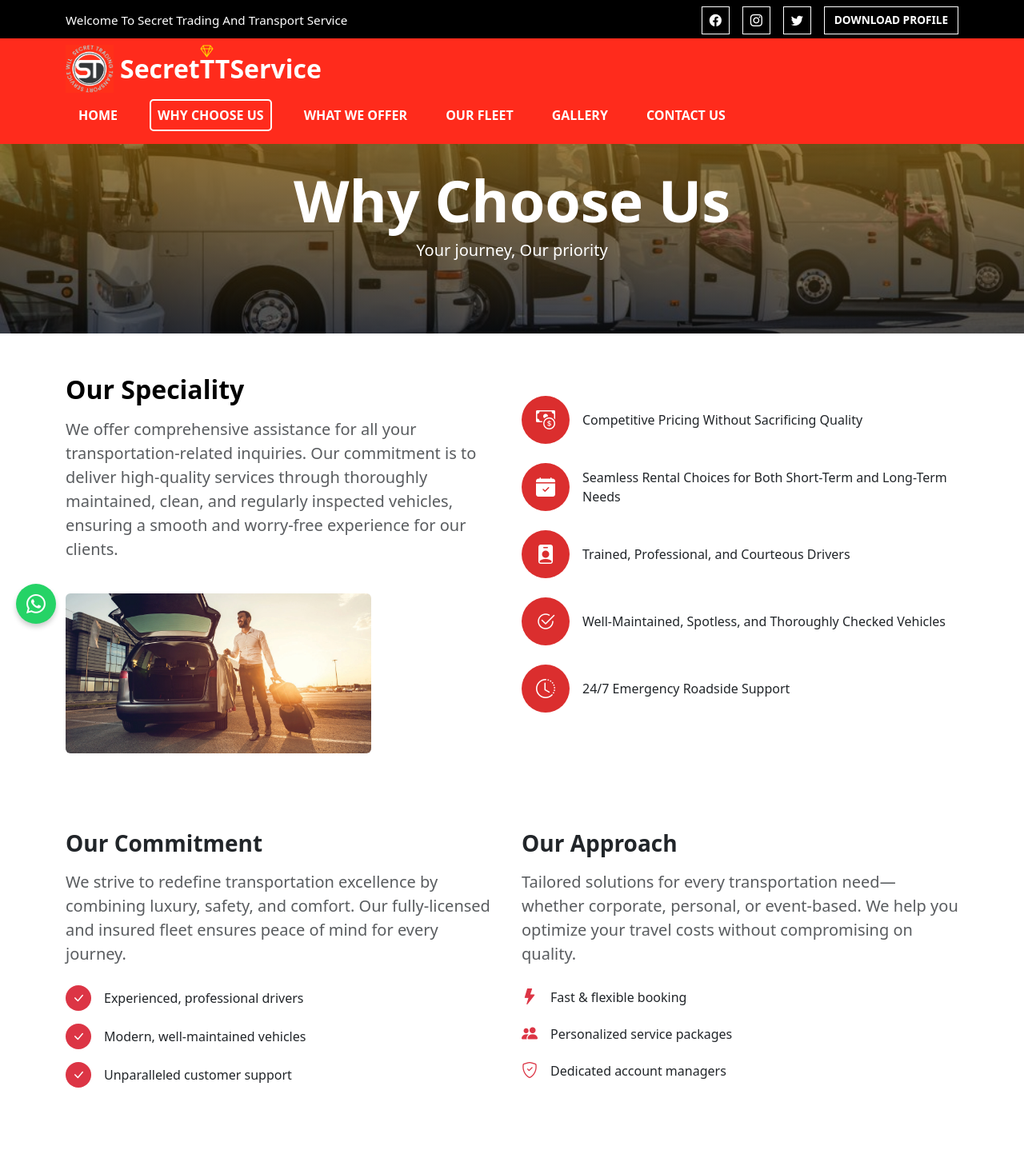
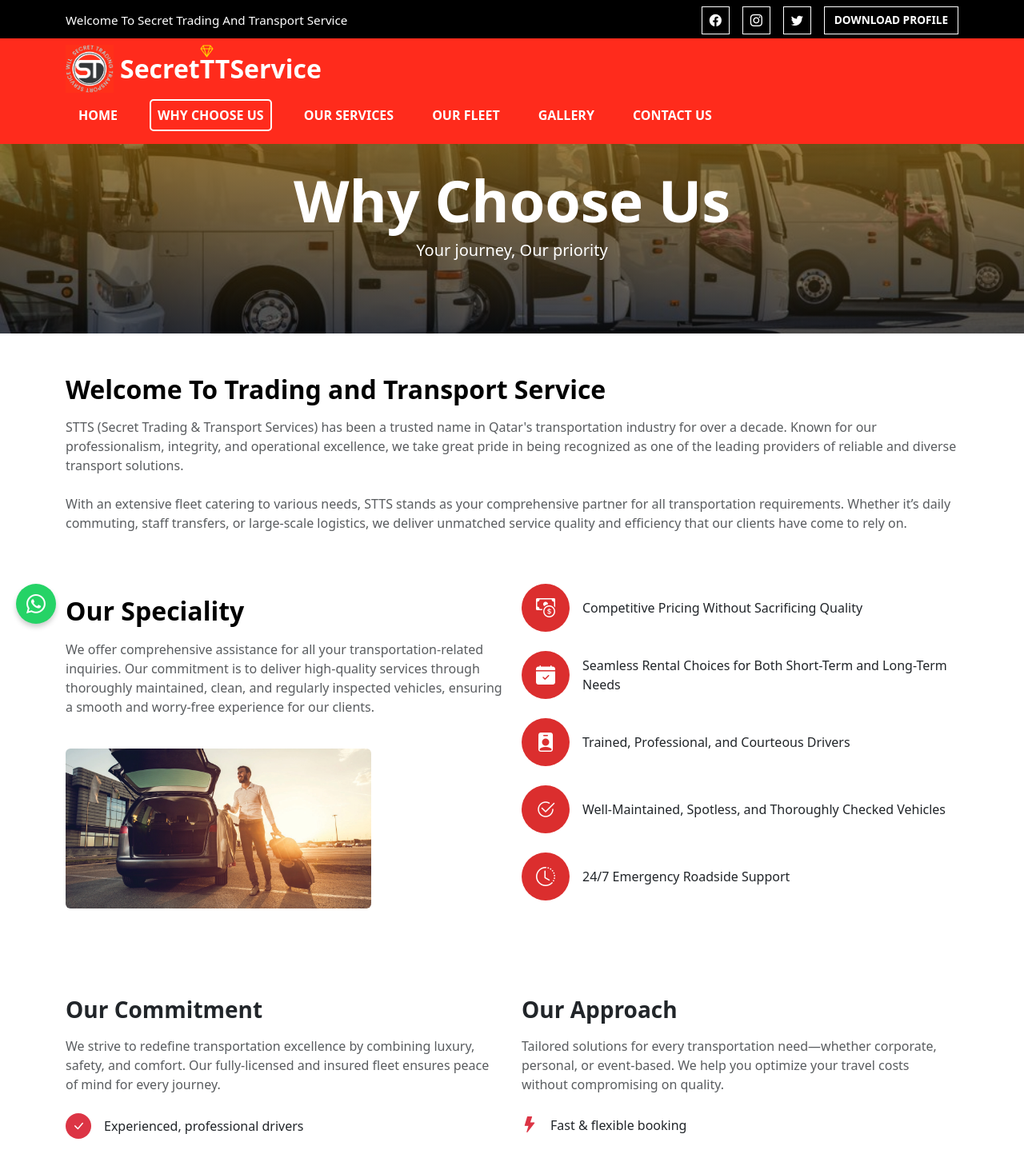
Before and after one commit to shimjithsks/stts, a React (Create React App) app: page /stts/why-choose-us in a window 1280 px wide. Shown: the top 1438 px of the page at 80% size. Built offline with nearby package versions, Linux system fonts and the light colour scheme.

Commit message:
Updated chanages

```diff
--- a/src/components/Footer.js
+++ b/src/components/Footer.js
@@ -48,7 +48,7 @@ export default function Footer() {
             <ul className="list-unstyled footer-links">
               <li><Link to="/">Home</Link></li>
               <li><Link to="/why-choose-us">Why Choose Us</Link></li>
-              <li><Link to="/services">What We Offer</Link></li>
+              <li><Link to="/services">Our Services</Link></li>
               <li><Link to="/fleet">Our Fleet</Link></li>
               <li><Link to="/gallery">Gallery</Link></li>
               <li><Link to="/contact">Contact Us</Link></li>
--- a/src/components/Navbar.js
+++ b/src/components/Navbar.js
@@ -75,7 +75,7 @@ export default function Navbar() {
                 {[
                   { path: '/', label: 'HOME' },
                   { path: '/why-choose-us', label: 'WHY CHOOSE US' },
-                  { path: '/services', label: 'WHAT WE OFFER' },
+                  { path: '/services', label: 'OUR SERVICES' },
                   { path: '/fleet', label: 'OUR FLEET' },
                   { path: '/gallery', label: 'GALLERY' },
                   { path: '/contact', label: 'CONTACT US' },
--- a/src/pages/Gallery.css
+++ b/src/pages/Gallery.css
@@ -63,3 +63,38 @@
 .fleet-thumbnail:hover {
   transform: scale(1.05);
 }
+.preview-modal {
+  position: fixed;
+  top: 0;
+  left: 0;
+  z-index: 1050;
+  width: 100%;
+  height: 100%;
+  background-color: rgba(0, 0, 0, 0.8);
+  display: flex;
+  align-items: center;
+  justify-content: center;
+}
+
+.preview-content {
+  position: relative;
+  max-width: 90%;
+  max-height: 90%;
+  text-align: center;
+}
+
+.preview-content img {
+  max-width: 100%;
+  max-height: 80vh;
+  border-radius: 8px;
+}
+
+.btn-close {
+  position: absolute;
+  top: -20px;
+  right: -20px;
+  background-color: #fff;
+  border-radius: 50%;
+  padding: 0.5rem;
+  z-index: 10;
+}
--- a/src/pages/Gallery.js
+++ b/src/pages/Gallery.js
@@ -17,11 +17,8 @@ const fleetTabs = {
     items: [
       { img: bus1, title: '66 SEATER LEYLAND / EICHER BUSES' },
       { img: bus2, title: '22 AND 30 SEATER TOYOTA COASTERS' },
-      { img: bus1, title: '66 SEATER LEYLAND / EICHER BUSES' },
+       { img: bus1, title: '66 SEATER LEYLAND / EICHER BUSES' },
       { img: bus2, title: '22 AND 30 SEATER TOYOTA COASTERS' },
-      { img: bus1, title: '66 SEATER LEYLAND / EICHER BUSES' },
-      { img: bus2, title: '22 AND 30 SEATER TOYOTA COASTERS' },
-
     ],
   },
   truck: {
@@ -29,11 +26,7 @@ const fleetTabs = {
     items: [
       { img: truck1, title: 'Heavy-Duty Tipper Trucks' },
       { img: truck2, title: 'Flatbed Trucks for Industrial Use' },
-      { img: bus1, title: '66 SEATER LEYLAND / EICHER BUSES' },
-      { img: bus2, title: '22 AND 30 SEATER TOYOTA COASTERS' },
-      { img: bus1, title: '66 SEATER LEYLAND / EICHER BUSES' },
-      { img: bus2, title: '22 AND 30 SEATER TOYOTA COASTERS' },
-      { img: bus1, title: '66 SEATER LEYLAND / EICHER BUSES' },
+       { img: bus1, title: '66 SEATER LEYLAND / EICHER BUSES' },
       { img: bus2, title: '22 AND 30 SEATER TOYOTA COASTERS' },
     ],
   },
@@ -42,9 +35,7 @@ const fleetTabs = {
     items: [
       { img: tanker1, title: 'Fuel Tankers - Compliant and Safe' },
       { img: tanker2, title: 'Water Tankers for Construction' },
-      { img: bus1, title: '66 SEATER LEYLAND / EICHER BUSES' },
-      { img: bus2, title: '22 AND 30 SEATER TOYOTA COASTERS' },
-      { img: bus1, title: '66 SEATER LEYLAND / EICHER BUSES' },
+       { img: bus1, title: '66 SEATER LEYLAND / EICHER BUSES' },
       { img: bus2, title: '22 AND 30 SEATER TOYOTA COASTERS' },
     ],
   },
@@ -53,9 +44,7 @@ const fleetTabs = {
     items: [
       { img: car1, title: 'Luxury Executive Sedans' },
       { img: car2, title: 'SUVs and AWDs for Versatile Travel' },
-      { img: bus1, title: '66 SEATER LEYLAND / EICHER BUSES' },
-      { img: bus2, title: '22 AND 30 SEATER TOYOTA COASTERS' },
-      { img: bus1, title: '66 SEATER LEYLAND / EICHER BUSES' },
+       { img: bus1, title: '66 SEATER LEYLAND / EICHER BUSES' },
       { img: bus2, title: '22 AND 30 SEATER TOYOTA COASTERS' },
     ],
   },
@@ -63,6 +52,7 @@ const fleetTabs = {
 
 export default function Gallery() {
   const [activeTab, setActiveTab] = useState('bus');
+  const [selectedImage, setSelectedImage] = useState(null);
 
   return (
     <>
@@ -120,7 +110,9 @@ export default function Gallery() {
                     objectFit: 'cover',
                     borderTopLeftRadius: '10px',
                     borderTopRightRadius: '10px',
+                    cursor: 'pointer',
                   }}
+                  onClick={() => setSelectedImage(item)}
                 />
                 <div className="card-body">
                   <h5 className="card-title text-black fw-bold">{item.title}</h5>
@@ -130,6 +122,17 @@ export default function Gallery() {
           ))}
         </div>
       </section>
+
+      {/* Image Preview Modal */}
+      {selectedImage && (
+        <div className="preview-modal" onClick={() => setSelectedImage(null)}>
+          <div className="preview-content" onClick={(e) => e.stopPropagation()}>
+            <button className="btn-close btn-close-white" onClick={() => setSelectedImage(null)} />
+            <img src={selectedImage.img} alt={selectedImage.title} className="img-fluid" />
+            <p className="text-white mt-2">{selectedImage.title}</p>
+          </div>
+        </div>
+      )}
     </>
   );
 }
--- a/src/pages/Home.js
+++ b/src/pages/Home.js
@@ -148,7 +148,7 @@ Our mission is to deliver unmatched customer service, establishing ourselves as
       <section className="what-we-offer-section py-5 bg-light">
         <div className="container" data-aos="fade-up">
           <div className="text-center mb-5">
-            <h2 className="fw-bold display-5">What We Offer</h2>
+            <h2 className="fw-bold display-5">Our Services</h2>
             <p className="lead text-muted">
               Comprehensive transport & rental solutions designed for comfort, safety, and reliability.
             </p>
--- a/src/pages/Services.js
+++ b/src/pages/Services.js
@@ -23,7 +23,7 @@ export default function WhyChooseUs() {
         }}
       >
         <div>
-          <h1 className="display-5 fw-bold">What we offer</h1>
+          <h1 className="display-5 fw-bold">Our Services</h1>
           <h2 className="lead">
             Focused on Providing Reliable and High-Quality Transport Solutions Tailored to Meet Every Customer’s Needs
           </h2>
--- a/src/pages/WhyChooseUs.js
+++ b/src/pages/WhyChooseUs.js
@@ -25,11 +25,28 @@ export default function WhyChooseUs() {
     {/* Speciality Section */}
 <section className="speciality-section py-5">
   <div className="container">
+
+    {/* Full-width Welcome Text */}
+    <div className="row mb-5">
+      <div className="col-12">
+        <h2 className="fw-bold mb-3 text-center text-lg-start">
+          Welcome To Trading and Transport Service
+        </h2>
+        <p className="text-muted fs-6 text-center text-lg-start">
+          STTS (Secret Trading & Transport Services) has been a trusted name in Qatar's transportation industry for over a decade. Known for our professionalism, integrity, and operational excellence, we take great pride in being recognized as one of the leading providers of reliable and diverse transport solutions.
+          <br /><br />
+          With an extensive fleet catering to various needs, STTS stands as your comprehensive partner for all transportation requirements. Whether it’s daily commuting, staff transfers, or large-scale logistics, we deliver unmatched service quality and efficiency that our clients have come to rely on.
+        </p>
+      </div>
+    </div>
+
+    {/* Our Speciality + Image + Icon List (side by side) */}
     <div className="row align-items-center">
-            {/* Left Text */}
+
+      {/* Left Text & Image */}
       <div className="col-lg-6 mb-4 mb-lg-0 text-center text-lg-start">
         <h2 className="fw-bold mb-3">Our Speciality</h2>
-              <p className="text-muted fs-5">
+        <p className="text-muted fs-6">
           We offer comprehensive assistance for all your transportation-related inquiries. Our commitment is to deliver high-quality services through thoroughly maintained, clean, and regularly inspected vehicles, ensuring a smooth and worry-free experience for our clients.
         </p>
         <img
@@ -82,7 +99,7 @@ export default function WhyChooseUs() {
       {/* Our Commitment */}
       <div className="col-md-6">
         <h3 className="fw-bold mb-3">Our Commitment</h3>
-        <p className="mb-4 fs-5 text-muted">
+        <p className="mb-4 fs-6 text-muted">
           We strive to redefine transportation excellence by combining luxury, safety, and comfort. Our fully-licensed and insured fleet ensures peace of mind for every journey.
         </p>
         <ul className="list-unstyled">
@@ -110,7 +127,7 @@ export default function WhyChooseUs() {
       {/* Our Approach */}
       <div className="col-md-6">
         <h3 className="fw-bold mb-3">Our Approach</h3>
-        <p className="mb-4 fs-5 text-muted">
+        <p className="mb-4 fs-6 text-muted">
           Tailored solutions for every transportation need—whether corporate, personal, or event-based. We help you optimize your travel costs without compromising on quality.
         </p>
         <ul className="list-unstyled">
```
Lines whose indentation alone changed are shown as unchanged.
